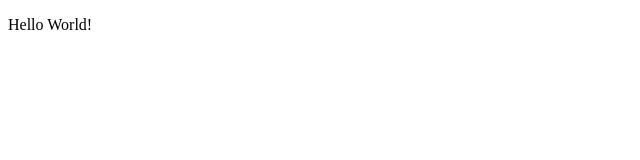
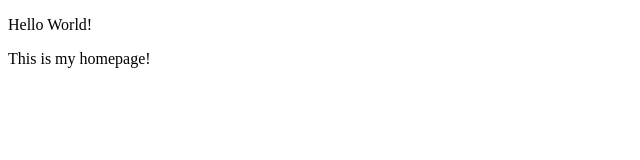
Before and after one commit to vilaphongdouangmala/store-management-django, a plain HTML site: page index.html in a window 1280 px wide. Shown: the whole page, without its empty margins (0-640 px from the left). Drawn offline with Linux system fonts and the light colour scheme.

Commit message:
Update index.html

```diff
--- a/index.html
+++ b/index.html
@@ -8,5 +8,6 @@
 </head>
 <body>
     <p>Hello World!</p>
+    <p>This is my homepage!</p>
 </body>
 </html>
```
